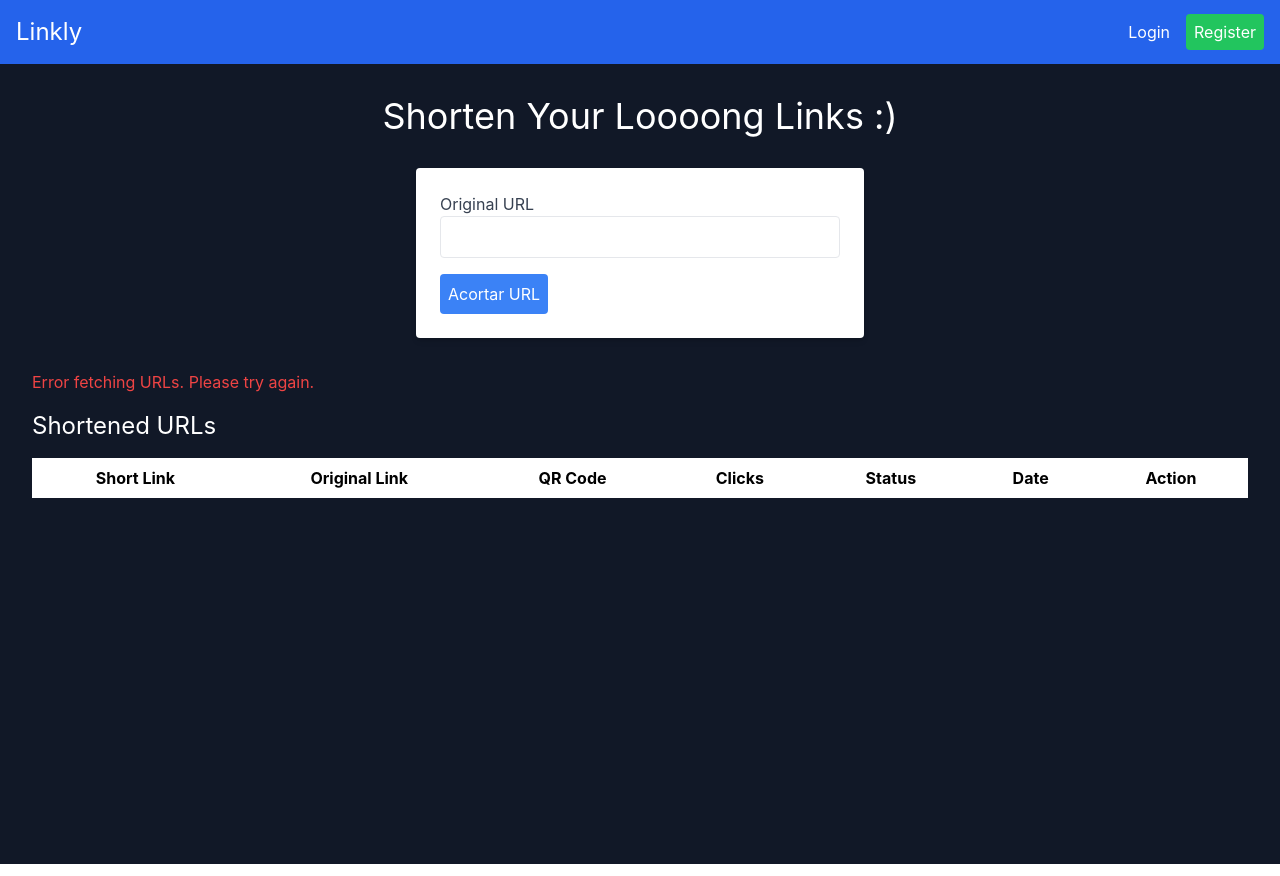
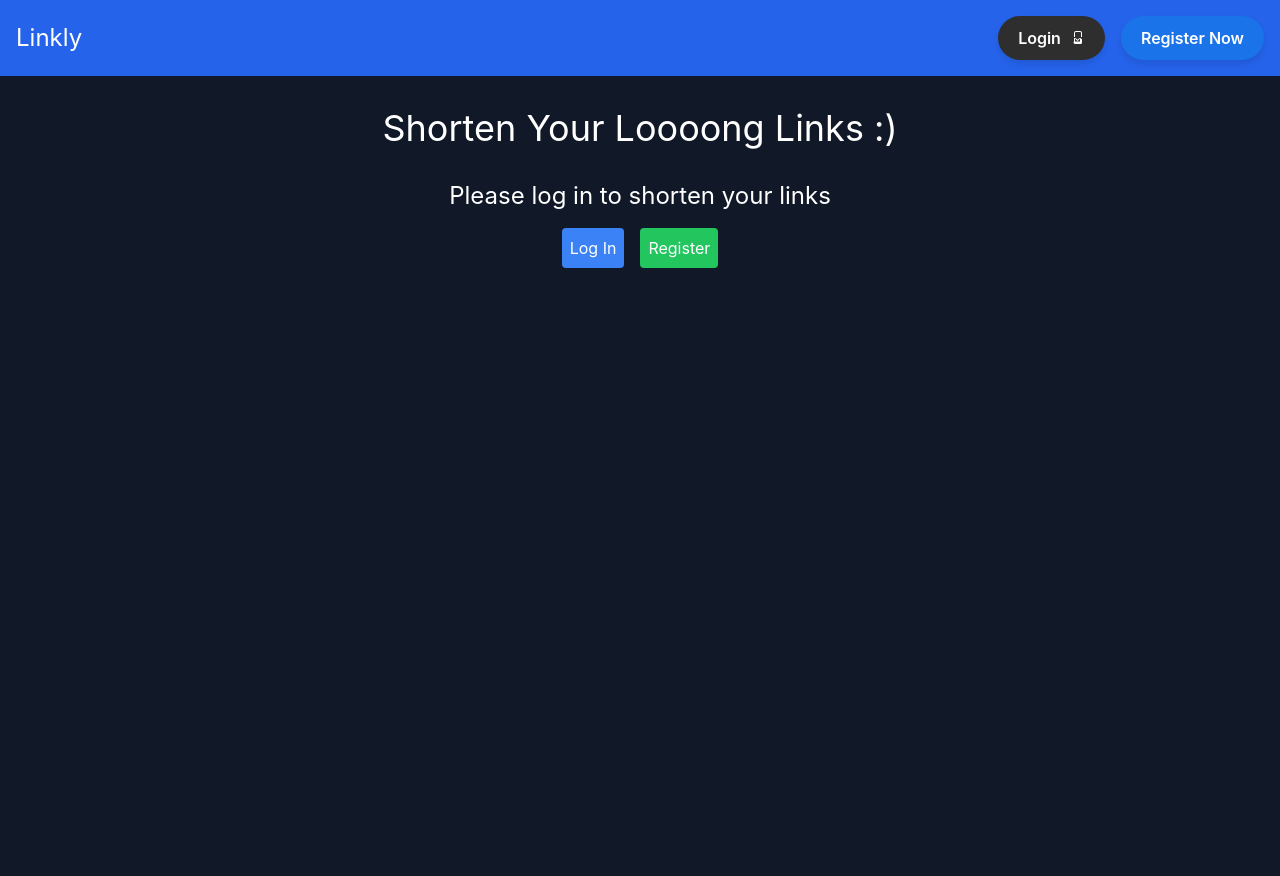
Before and after one commit to 4lPeReZ/front_urlshortener, a React (Create React App) app: page / in a window 1280 px wide. Built offline with nearby package versions, Linux system fonts and the light colour scheme.

Commit message:
chore: Update dependencies and improve URL handling in HistoryPage and HomePage components

```diff
--- a/src/App.js
+++ b/src/App.js
@@ -1,7 +1,7 @@
 // src/App.js
 import React, { useState, useEffect } from 'react';
 import { BrowserRouter as Router, Route, Routes } from 'react-router-dom';
-import Header from './components/Header';
+import Header from '././components/Header/Header';
 import HomePage from './pages/HomePage';
 import LoginPage from './pages/LoginPage';
 import RegisterPage from './pages/RegisterPage';
--- a/src/components/AuthForm.jsx
+++ b/src/components/AuthForm.jsx
@@ -1,4 +1,3 @@
-// src/components/AuthForm.jsx
 import React, { useState } from 'react';
 
 const AuthForm = ({ isLogin, onSubmit }) => {
@@ -13,12 +12,12 @@ const AuthForm = ({ isLogin, onSubmit }) => {
       setError('Please fill in all fields.');
       return;
     }
-    const payload = { email, password, username };
-    await onSubmit(payload, setError);
+    const payload = isLogin ? { email, password } : { email, password, username };
+    await onSubmit(payload);
   };
 
   return (
-    <form onSubmit={handleSubmit} className="bg-white p-6 rounded shadow-md">
+    <form onSubmit={handleSubmit} className="bg-white p-6 rounded shadow-md max-w-md mx-auto">
       {error && <p className="text-red-500">{error}</p>}
       {!isLogin && (
         <div className="mb-4">
@@ -29,6 +28,7 @@ const AuthForm = ({ isLogin, onSubmit }) => {
             value={username}
             onChange={(e) => setUsername(e.target.value)}
             className="w-full p-2 border rounded text-black"
+            required={!isLogin}
           />
         </div>
       )}
@@ -40,6 +40,7 @@ const AuthForm = ({ isLogin, onSubmit }) => {
           value={email}
           onChange={(e) => setEmail(e.target.value)}
           className="w-full p-2 border rounded text-black"
+          required
         />
       </div>
       <div className="mb-4">
@@ -50,6 +51,7 @@ const AuthForm = ({ isLogin, onSubmit }) => {
           value={password}
           onChange={(e) => setPassword(e.target.value)}
           className="w-full p-2 border rounded text-black"
+          required
         />
       </div>
       <button type="submit" className="bg-blue-500 text-white p-2 rounded">
--- a/src/components/Header.jsx
+++ /dev/null
@@ -1,36 +0,0 @@
-// src/components/Header.jsx
-import React from 'react';
-import { Link, useNavigate } from 'react-router-dom';
-
-const Header = ({ isLoggedIn, user, setIsLoggedIn, setUser }) => {
-  const navigate = useNavigate();
-
-  const handleLogout = () => {
-    localStorage.removeItem('token');
-    localStorage.removeItem('user');
-    setIsLoggedIn(false);
-    setUser({ name: '' });
-    navigate('/login');
-  };
-
-  return (
-    <header className="bg-blue-600 text-white p-4 flex justify-between items-center">
-      <h1 className="text-2xl"><Link to="/">Linkly</Link></h1>
-      <nav>
-        {isLoggedIn ? (
-          <>
-            <span className="mr-4">Welcome, {user.name}</span>
-            <button onClick={handleLogout} className="bg-red-500 p-2 rounded">Logout</button>
-          </>
-        ) : (
-          <>
-            <Link to="/login" className="mr-4">Login</Link>
-            <Link to="/register" className="bg-green-500 p-2 rounded">Register</Link>
-          </>
-        )}
-      </nav>
-    </header>
-  );
-};
-
-export default Header;
--- /dev/null
+++ b/src/components/Header/Header.css
@@ -0,0 +1,38 @@
+/* Añadir estos estilos en tu archivo CSS */
+.button {
+    display: inline-flex;
+    align-items: center;
+    justify-content: center;
+    padding: 10px 20px;
+    font-size: 16px;
+    font-weight: 600;
+    border-radius: 25px;
+    border: none;
+    cursor: pointer;
+    transition: background-color 0.3s, box-shadow 0.3s;
+  }
+
+  .button-login {
+    background-color: #2e2e2e;
+    color: #ffffff;
+    box-shadow: 0 4px 6px rgba(0, 0, 0, 0.1);
+  }
+
+  .button-login:hover {
+    background-color: #444444;
+  }
+
+  .button-register {
+    background-color: #1a73e8;
+    color: #ffffff;
+    box-shadow: 0 4px 6px rgba(0, 0, 0, 0.1);
+  }
+
+  .button-register:hover {
+    background-color: #155bb5;
+  }
+
+  .button svg {
+    margin-left: 8px;
+    fill: currentColor;
+  }
--- /dev/null
+++ b/src/components/Header/Header.jsx
@@ -0,0 +1,43 @@
+import React from 'react';
+import { Link, useNavigate } from 'react-router-dom';
+import './Header.css';
+
+const Header = ({ isLoggedIn, user, setIsLoggedIn, setUser }) => {
+  const navigate = useNavigate();
+
+  const handleLogout = () => {
+    localStorage.removeItem('token');
+    localStorage.removeItem('user');
+    setIsLoggedIn(false);
+    setUser({ _id: '', name: '' });
+    navigate('/login');
+  };
+
+  return (
+    <header className="bg-blue-600 text-white p-4 flex justify-between items-center">
+      <h1 className="text-2xl"><Link to="/">Linkly</Link></h1>
+      <nav aria-label="Main navigation">
+        {isLoggedIn ? (
+          <div className="flex items-center">
+            <span className="mr-4">Welcome, {user.name || 'User'}</span>
+            <button onClick={handleLogout} className="button button-login">Logout</button>
+          </div>
+        ) : (
+          <div className="flex items-center">
+            <Link to="/login" className="button button-login mr-4">
+              Login
+              <svg xmlns="http://www.w3.org/2000/svg" width="16" height="16" fill="currentColor" className="bi bi-box-arrow-in-right" viewBox="0 0 16 16">
+                <path fillRule="evenodd" d="M6 3a1 1 0 0 1 1-1h4a1 1 0 0 1 1 1v4h1V3a2 2 0 0 0-2-2H7a2 2 0 0 0-2 2v4h1V3z"/>
+                <path fillRule="evenodd" d="M11.5 8a.5.5 0 0 0-.5.5v3h-5v-3a.5.5 0 0 0-1 0v3A1.5 1.5 0 0 0 6.5 14h5A1.5 1.5 0 0 0 13 12.5v-3a.5.5 0 0 0-.5-.5z"/>
+                <path fillRule="evenodd" d="M10.854 8.854a.5.5 0 0 0-.708-.708L8.5 9.793l-1.646-1.647a.5.5 0 0 0-.708.708l2 2a.5.5 0 0 0 .708 0l2-2z"/>
+              </svg>
+            </Link>
+            <Link to="/register" className="button button-register">Register Now</Link>
+          </div>
+        )}
+      </nav>
+    </header>
+  );
+};
+
+export default Header;
--- a/src/handlers/authHandlers.js
+++ b/src/handlers/authHandlers.js
@@ -1,15 +1,18 @@
-// src/handlers/authHandlers.js
 import api from '../api/axios';
 
 export const handleLogin = async (credentials, setIsLoggedIn, setUser, setError, setModalMessage) => {
   try {
     const response = await api.post('/auth/login', credentials);
-    const userId = response.data.userId;
-    if (!userId) throw new Error('User data is missing');
-    localStorage.setItem('token', response.data.token);
-    localStorage.setItem('user', JSON.stringify({ _id: userId, name: credentials.username }));
+    const { userId, username, token } = response.data;
+
+    if (!userId || !username) throw new Error('User data is missing');
+
+    localStorage.setItem('token', token);
+    localStorage.setItem('user', JSON.stringify({ _id: userId, name: username }));
+
     setIsLoggedIn(true);
-    setUser({ name: credentials.username });
+    setUser({ _id: userId, name: username });
+
     setModalMessage("Login successful!");
     setError(null);
   } catch (error) {
@@ -22,12 +25,16 @@ export const handleLogin = async (credentials, setIsLoggedIn, setUser, setError,
 export const handleRegister = async (userInfo, setIsLoggedIn, setUser, setError, setModalMessage) => {
   try {
     const response = await api.post('/auth/register', userInfo);
-    const userId = response.data.userId;
-    if (!userId) throw new Error('User data is missing');
-    localStorage.setItem('token', response.data.token);
-    localStorage.setItem('user', JSON.stringify({ _id: userId, name: userInfo.username }));
+    const { userId, username, token } = response.data;
+
+    if (!userId || !username) throw new Error('User data is missing');
+
+    localStorage.setItem('token', token);
+    localStorage.setItem('user', JSON.stringify({ _id: userId, name: username }));
+
     setIsLoggedIn(true);
-    setUser({ name: userInfo.username });
+    setUser({ _id: userId, name: username });
+
     setModalMessage("Registration successful! Redirecting to login...");
     setError(null);
   } catch (error) {
@@ -41,6 +48,6 @@ export const handleLogout = (setIsLoggedIn, setUser, navigate) => {
   localStorage.removeItem('token');
   localStorage.removeItem('user');
   setIsLoggedIn(false);
-  setUser({ name: '' });
+  setUser({ _id: '', name: '' });
   navigate('/');
 };
--- a/src/pages/HomePage.jsx
+++ b/src/pages/HomePage.jsx
@@ -1,21 +1,29 @@
 import React, { useState, useEffect } from 'react';
 import api from '../api/axios';
 import { QRCodeSVG } from 'qrcode.react';
+import { useNavigate } from 'react-router-dom';
 
 const HomePage = () => {
   const [originalUrl, setOriginalUrl] = useState('');
   const [urls, setUrls] = useState([]);
   const [error, setError] = useState('');
+  const [loading, setLoading] = useState(false);
   const [editingUrl, setEditingUrl] = useState(null);
   const [newOriginalUrl, setNewOriginalUrl] = useState('');
+  const [isLoggedIn, setIsLoggedIn] = useState(false);
+  const navigate = useNavigate();
 
   useEffect(() => {
-    fetchUrls();
+    const user = JSON.parse(localStorage.getItem('user'));
+    if (user) {
+      setIsLoggedIn(true);
+      fetchUrls(user._id);
+    }
   }, []);
 
-  const fetchUrls = async () => {
+  const fetchUrls = async (userId) => {
+    setLoading(true);
     try {
-      const userId = JSON.parse(localStorage.getItem('user'))._id;
       const response = await api.get(`/url/user/${userId}`);
       setUrls(response.data.map(url => ({
         ...url,
@@ -25,11 +33,13 @@ const HomePage = () => {
       console.error('Error fetching URLs', error);
       setError('Error fetching URLs. Please try again.');
     }
+    setLoading(false);
   };
 
   const handleSubmit = async (e) => {
     e.preventDefault();
     setError('');
+    setLoading(true);
 
     const userId = JSON.parse(localStorage.getItem('user'))._id;
     const validOriginalUrl = ensureValidUrl(originalUrl);
@@ -45,9 +55,11 @@ const HomePage = () => {
       console.error('Error shortening URL', error);
       setError(error.response?.data?.error || 'Error shortening URL. Please try again.');
     }
+    setLoading(false);
   };
 
   const handleDelete = async (id) => {
+    setLoading(true);
     try {
       await api.delete(`/url/delete/${id}`);
       setUrls(urls.filter((url) => url._id !== id));
@@ -55,6 +67,7 @@ const HomePage = () => {
       console.error('Error deleting URL', error);
       setError('Error deleting URL. Please try again.');
     }
+    setLoading(false);
   };
 
   const handleEdit = (url) => {
@@ -64,6 +77,7 @@ const HomePage = () => {
 
   const handleUpdate = async (e) => {
     e.preventDefault();
+    setLoading(true);
     const validNewOriginalUrl = ensureValidUrl(newOriginalUrl);
     try {
       const response = await api.put(`/url/update/${editingUrl._id}`, { originalUrl: validNewOriginalUrl });
@@ -78,6 +92,7 @@ const HomePage = () => {
       console.error('Error updating URL', error);
       setError('Error updating URL. Please try again.');
     }
+    setLoading(false);
   };
 
   const handleCancel = () => {
@@ -92,9 +107,19 @@ const HomePage = () => {
     return url;
   };
 
+  const handleLogin = () => {
+    navigate('/login');
+  };
+
+  const handleRegister = () => {
+    navigate('/register');
+  };
+
   return (
     <div className="min-h-screen bg-gray-900 text-white p-8">
       <h1 className="text-4xl mb-8 text-center">Shorten Your Loooong Links :)</h1>
+      {isLoggedIn ? (
+        <>
           <form onSubmit={handleSubmit} className="bg-white p-6 rounded shadow-md mb-8 max-w-md mx-auto">
             <div className="mb-4">
               <label htmlFor="originalUrl" className="block text-gray-700">Original URL</label>
@@ -102,7 +127,7 @@ const HomePage = () => {
                 id="originalUrl"
                 type="text"
                 value={originalUrl}
-            onChange={(e) => setOriginalUrl(e.target.value)}
+                onChange={(e) => setOriginalUrl(ensureValidUrl(e.target.value))}
                 className="w-full p-2 border rounded text-black"
                 required
               />
@@ -110,6 +135,7 @@ const HomePage = () => {
             <button type="submit" className="bg-blue-500 text-white p-2 rounded">Acortar URL</button>
           </form>
           {error && <p className="text-red-500 mb-4">{error}</p>}
+          {loading && <p className="text-yellow-500 mb-4">Loading...</p>}
           <h2 className="text-2xl mb-4">Shortened URLs</h2>
           <div className="overflow-x-auto">
             <table className="min-w-full bg-white text-black">
@@ -145,7 +171,7 @@ const HomePage = () => {
                           <input
                             type="text"
                             value={newOriginalUrl}
-                        onChange={(e) => setNewOriginalUrl(e.target.value)}
+                            onChange={(e) => setNewOriginalUrl(ensureValidUrl(e.target.value))}
                             className="w-full p-2 border rounded text-black"
                             required
                           />
@@ -164,6 +190,14 @@ const HomePage = () => {
               </tbody>
             </table>
           </div>
+        </>
+      ) : (
+        <div className="text-center">
+          <p className="text-2xl mb-4">Please log in to shorten your links</p>
+          <button onClick={handleLogin} className="bg-blue-500 text-white p-2 rounded mr-4">Log In</button>
+          <button onClick={handleRegister} className="bg-green-500 text-white p-2 rounded">Register</button>
+        </div>
+      )}
     </div>
   );
 };
--- a/src/pages/ShortenUrlPage.jsx
+++ /dev/null
@@ -1,57 +0,0 @@
-import React, { useState } from 'react';
-import api from '../api/axios';
-
-const ShortenUrlPage = () => {
-  const [originalUrl, setOriginalUrl] = useState('');
-  const [shortUrl, setShortUrl] = useState('');
-  const [error, setError] = useState('');
-
-  const handleSubmit = async (e) => {
-    e.preventDefault();
-    setError('');
-    setShortUrl('');
-
-    const storedUser = localStorage.getItem('user');
-    if (!storedUser) {
-      setError('User not authenticated.');
-      return;
-    }
-
-    const userId = JSON.parse(storedUser)._id;
-
-    try {
-      const response = await api.post('/url/shorten', { originalUrl, userId });
-      setShortUrl(response.data.shortUrl);
-    } catch (error) {
-      console.error('Error shortening URL', error);
-      setError(error.response?.data?.error || 'Error shortening URL. Please try again.');
-    }
-  };
-
-  return (
-    <div className="min-h-screen bg-gray-900 text-white flex items-center justify-center p-8">
-      <form onSubmit={handleSubmit} className="bg-white p-6 rounded shadow-md">
-        <div className="mb-4">
-          <label htmlFor="originalUrl" className="block text-gray-700">Original URL</label>
-          <input
-            id="originalUrl"
-            type="text"
-            value={originalUrl}
-            onChange={(e) => setOriginalUrl(e.target.value)}
-            className="w-full p-2 border rounded text-black"
-            required
-          />
-        </div>
-        <button type="submit" className="bg-blue-500 text-white p-2 rounded">Shorten URL</button>
-      </form>
-      {error && <p className="text-red-500 mt-4">{error}</p>}
-      {shortUrl && (
-        <div className="mt-4">
-          <p>Shortened URL: <a href={shortUrl} target="_blank" rel="noopener noreferrer" className="text-blue-500">{shortUrl}</a></p>
-        </div>
-      )}
-    </div>
-  );
-};
-
-export default ShortenUrlPage;
```
Also changed, not shown: src/components/NavTabs.jsx (deleted, +0 -13 lines), src/pages/HistoryPage.jsx (+7 -0 lines), src/pages/MainPage.jsx (deleted, +0 -21 lines). Lines whose indentation alone changed are shown as unchanged.
